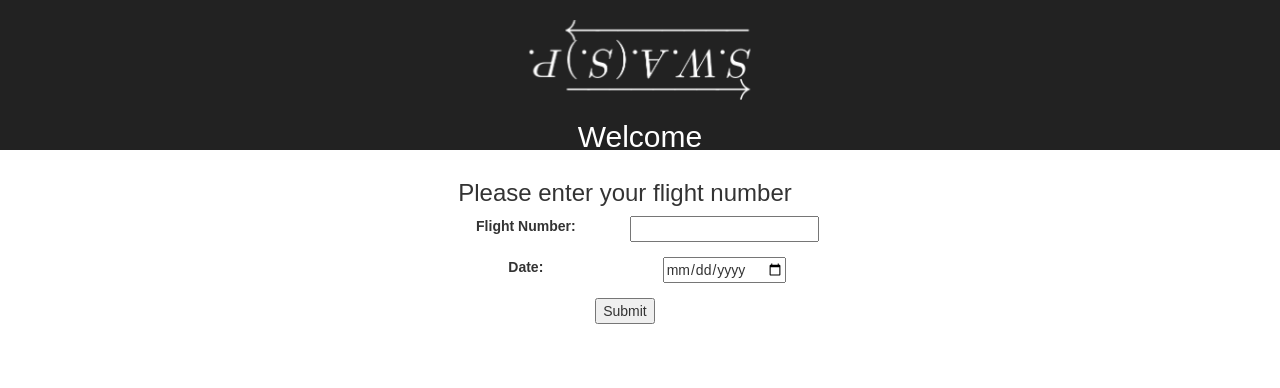
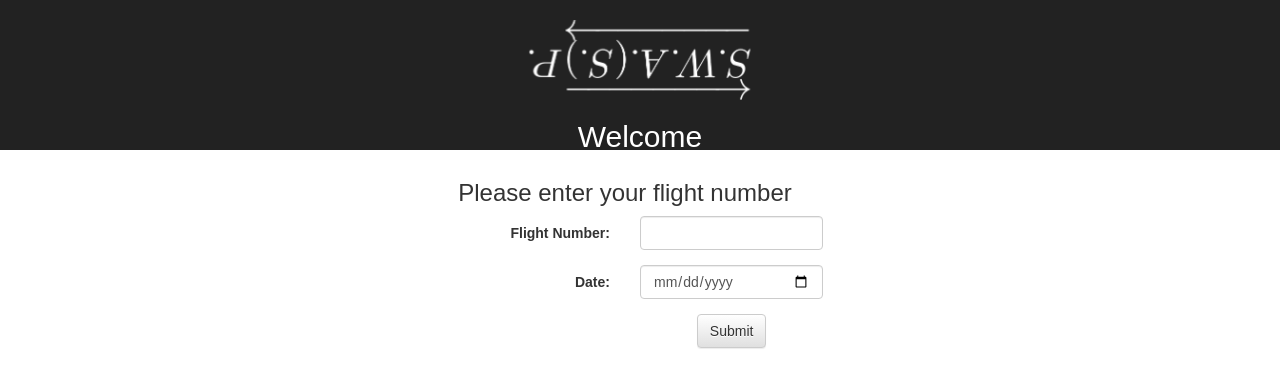
Before and after one commit to swasp/wecamp, a React (Create React App) app in the folder web/: page / in a window 1280 px wide. Shown: the top 388 px of the page. Built offline with nearby package versions, Linux system fonts and the light colour scheme.

Commit message:
Added aircraft information / updated flight form

```diff
--- a/web/src/Forms/FlightForm.js
+++ b/web/src/Forms/FlightForm.js
@@ -36,17 +36,26 @@ class FlightForm extends Component {
     render() {
         return (
             <div className="center">
-            <form onSubmit={this.handleSubmit} className="row col-md-4 col-md-push-4">
+            <form onSubmit={this.handleSubmit} className="row col-md-4 col-md-push-4 form-horizontal">
                 <h3>Please enter your flight number</h3>
                 <div className="form-group">
-                    <label className="col-md-6" for="flightNumberInput">Flight Number:</label>
-                    <input id="flightNumberInput" type="text" value={this.state.flightNumber} onChange={this.handleFlightNumberChange} />
+                    <label className="col-md-6 control-label" htmlFor="flightNumberInput">Flight Number:</label>
+                    <div className="col-md-6">
+                        <input className="form-control" id="flightNumberInput" type="text" value={this.state.flightNumber} onChange={this.handleFlightNumberChange} />
+                    </div>
+                </div>
+                <div className="clearfix"></div>
+                <div className="form-group">
+                    <label className="col-md-6 control-label" htmlFor="flightDateInput">Date:</label>
+                    <div className="col-md-6">
+                        <input className="form-control" id="flightDateInput" type="date" value={this.state.date} onChange={this.handleDateChange} />
+                    </div>
                 </div>
                 <div className="form-group">
-                <label className="col-md-6" for="flightDateInput">Date:</label>
-                    <input id="flightDateInput" type="date" value={this.state.date} onChange={this.handleDateChange} />
+                    <div className="col-sm-offset-6 col-sm-6">
+                        <input type="submit" value="Submit" className="btn btn-default"/>
+                    </div>
                 </div>
-                <input type="submit" value="Submit" />
             </form>
             </div>
         );
--- /dev/null
+++ b/web/src/Views/AircraftInformation.js
@@ -0,0 +1,43 @@
+import React, { Component } from 'react';
+import ReactDOM from 'react-dom';
+import FlightDetails from '../Views/FlightDetails';
+import SeatMap from '../Views/SeatMap';
+import '../App.css';
+
+class AircraftInformation extends Component {
+
+    componentDidMount() {
+        ReactDOM.render(
+            <FlightDetails flight={this.props.flight} />,
+            document.getElementById('flightDetails')
+        );
+        ReactDOM.render(
+            <SeatMap flight={this.props.flight} />,
+            document.getElementById('seatMap')
+        );
+    }
+
+    render() {
+        return (
+            <div>
+                <div className="col-md-6">
+                    <div id="flightDetails"></div>
+                    <div className="flightInformation">
+                        <h1>Aircraft layout</h1>
+                        <table className="center">
+                            <tbody>
+                                <tr><th>Model:</th><td>Model</td></tr>
+                                <tr><th>Seat:</th><td>{this.props.seatRow}{this.props.seatLetter}</td></tr>
+                            </tbody>
+                        </table>
+                    </div>
+                </div>
+                <div className="col-md-6">
+                    <div id="seatMap"></div>
+                </div>
+            </div>
+        );
+    }
+}
+
+export default AircraftInformation;
```
